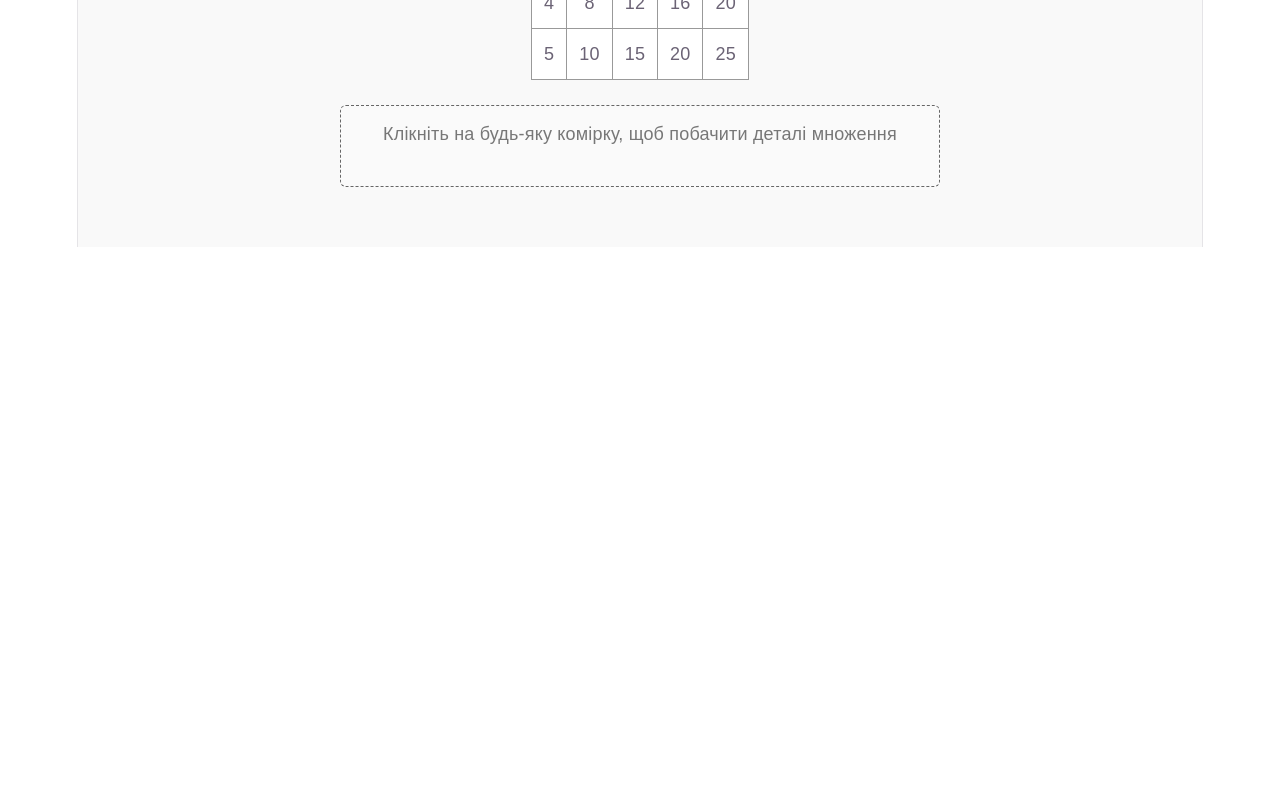
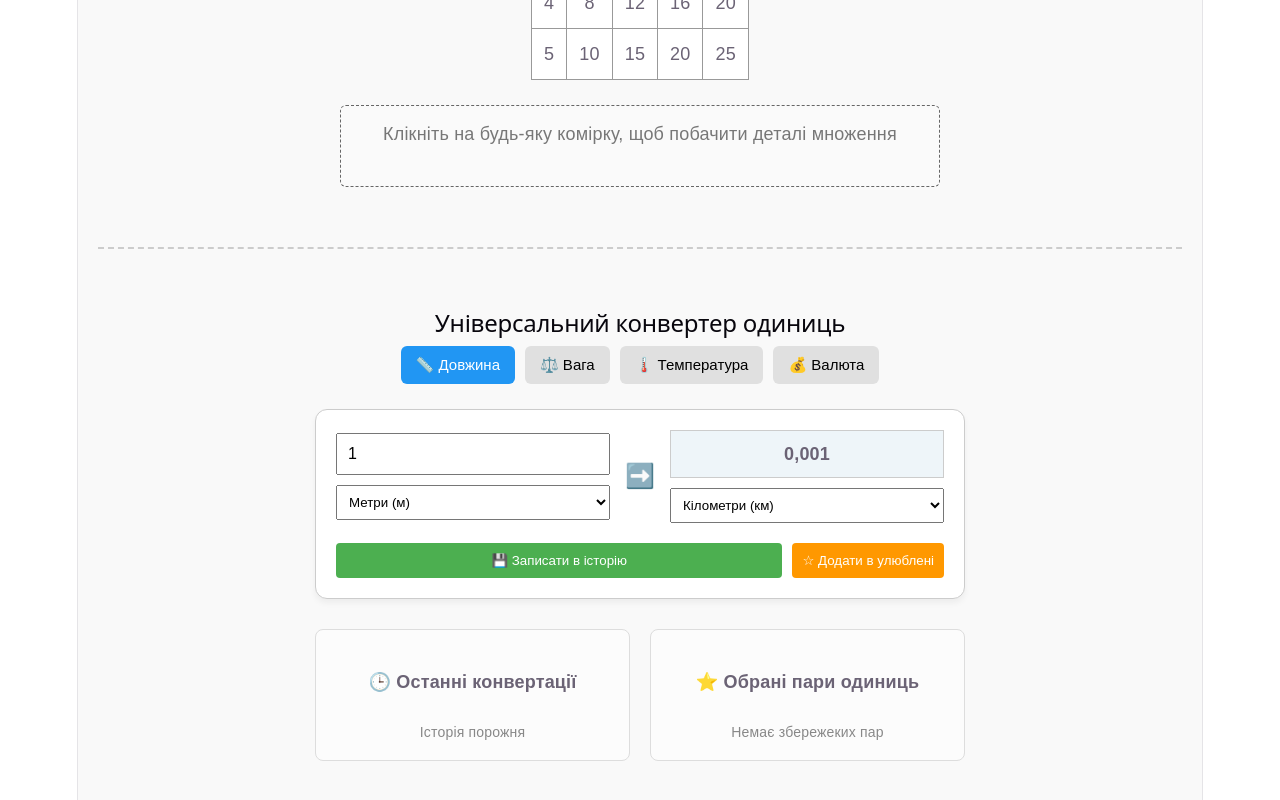
Before and after one commit to Madamada2026/laboratorna-5, a React (Vite) app: page / in a window 1280 px wide. Shown: the part 650-1450 px from the top of the page. Before the commit the page ends 897 px from the top, so only its background shows below. Built offline with nearby package versions, Linux system fonts and the light colour scheme.

Commit message:
feat: виконано завдання3 )

```diff
--- a/src/App.jsx
+++ b/src/App.jsx
@@ -1,6 +1,7 @@
 import React from 'react';
 import CountdownTimer from './CountdownTimer';
 import MultiplicationTable from './MultiplicationTable';
+import UnitConverter from './UnitConverter';
 
 function App() {
   return (
@@ -8,6 +9,8 @@ function App() {
       <CountdownTimer />
       <hr style={{ margin: '40px 0', border: '0', borderTop: '2px dashed #ccc' }} />
       <MultiplicationTable />
+      <hr style={{ margin: '40px 0', border: '0', borderTop: '2px dashed #ccc' }} />
+      <UnitConverter />
     </div>
   );
 }
--- /dev/null
+++ b/src/UnitConverter.jsx
@@ -0,0 +1,193 @@
+import React, { useState } from 'react';
+
+// Дані про категорії та коефіцієнти конвертації відносно базової одиниці
+const CATEGORIES = {
+  length: {
+    label: '📏 Довжина',
+    units: { m: 'Метри (м)', km: 'Кілометри (км)', cm: 'Сантиметри (см)', mm: 'Міліметри (мм)' },
+    rates: { m: 1, km: 1000, cm: 0.01, mm: 0.001 } // базова одиниця: метр
+  },
+  weight: {
+    label: '⚖️ Вага',
+    units: { kg: 'Кілограми (кг)', g: 'Грами (г)', t: 'Тонни (т)', lb: 'Фунти (lb)' },
+    rates: { kg: 1, g: 0.001, t: 1000, lb: 0.453592 } // базова одиниця: кг
+  },
+  temperature: {
+    label: '🌡️ Температура',
+    units: { C: 'Цельсій (°C)', F: 'Фаренгейт (°F)', K: 'Кельвін (K)' }
+    // Температура потребує окремої логіки формул, її пропишемо окремо нижче
+  },
+  currency: {
+    label: '💰 Валюта',
+    units: { UAH: 'Гривня (UAH)', USD: 'Долар (USD)', EUR: 'Євро (EUR)' },
+    rates: { UAH: 1, USD: 41.5, EUR: 44.2 } // базова одиниця: гривня
+  }
+};
+
+function UnitConverter() {
+  // 1. Стани для процесу конвертації
+  const [category, setCategory] = useState('length');
+  const [fromUnit, setFromUnit] = useState('m');
+  const [toUnit, setToUnit] = useState('km');
+  const [inputValue, setInputValue] = useState('1');
+
+  // 2. Стани для історії та улюблених пар
+  const [history, setHistory] = useState([]);
+  const [favorites, setFavorites] = useState([]);
+
+  // Очищення вибору одиниць при зміні категорії
+  const handleCategoryChange = (cat) => {
+    setCategory(cat);
+    const availableUnits = Object.keys(CATEGORIES[cat].units);
+    setFromUnit(availableUnits[0]);
+    setToUnit(availableUnits[1] || availableUnits[0]);
+  };
+
+  // Логіка математичного розрахунку
+  const calculateResult = () => {
+    const val = parseFloat(inputValue);
+    if (isNaN(val)) return '0';
+
+    if (category === 'temperature') {
+      if (fromUnit === toUnit) return val;
+      let celsius = val;
+      if (fromUnit === 'F') celsius = (val - 32) * 5 / 9;
+      if (fromUnit === 'K') celsius = val - 273.15;
+
+      if (toUnit === 'C') return celsius.toFixed(2);
+      if (toUnit === 'F') return (celsius * 9 / 5 + 32).toFixed(2);
+      if (toUnit === 'K') return (celsius + 273.15).toFixed(2);
+    } else {
+      const currentCat = CATEGORIES[category];
+      const baseValue = val * currentCat.rates[fromUnit];
+      const finalResult = baseValue / currentCat.rates[toUnit];
+      return finalResult.toLocaleString('uk-UA', { maximumFractionDigits: 4 });
+    }
+  };
+
+  const result = calculateResult();
+
+  // Збереження операції в історію
+  const handleSaveToHistory = () => {
+    if (!inputValue || isNaN(parseFloat(inputValue))) return;
+    const newRecord = {
+      id: Date.now(),
+      text: `${inputValue} ${fromUnit} = ${result} ${toUnit} (${CATEGORIES[category].label})`
+    };
+    setHistory((prev) => [newRecord, ...prev].slice(0, 5)); // Зберігаємо останні 5 записів
+  };
+
+  // Додавання поточної пари одиниць до обраного
+  const handleToggleFavorite = () => {
+    const pairText = `${CATEGORIES[category].units[fromUnit]} ➡️ ${CATEGORIES[category].units[toUnit]}`;
+    if (favorites.includes(pairText)) {
+      setFavorites((prev) => prev.filter((item) => item !== pairText));
+    } else {
+      setFavorites((prev) => [...prev, pairText]);
+    }
+  };
+
+  return (
+    <div style={{ padding: '20px', maxWidth: '650px', margin: '20px auto', fontFamily: 'Arial, sans-serif' }}>
+      <h2 style={{ textAlign: 'center' }}>Універсальний конвертер одиниць</h2>
+
+      {/* Перемикач категорій */}
+      <div style={{ display: 'flex', justifyContent: 'center', gap: '10px', marginBottom: '25px', flexWrap: 'wrap' }}>
+        {Object.keys(CATEGORIES).map((cat) => (
+          <button
+            key={cat}
+            onClick={() => handleCategoryChange(cat)}
+            style={{
+              padding: '10px 15px',
+              fontSize: '15px',
+              backgroundColor: category === cat ? '#2196f3' : '#e0e0e0',
+              color: category === cat ? 'white' : 'black',
+              border: 'none',
+              borderRadius: '6px',
+              cursor: 'pointer'
+            }}
+          >
+            {CATEGORIES[cat].label}
+          </button>
+        ))}
+      </div>
+
+      {/* Інтерфейс калькулятора */}
+      <div style={{ padding: '20px', border: '1px solid #ccc', borderRadius: '12px', backgroundColor: '#fff', boxShadow: '0 4px 6px rgba(0,0,0,0.05)' }}>
+        <div style={{ display: 'flex', gap: '15px', alignItems: 'center', justifyContent: 'space-between', flexWrap: 'wrap' }}>
+
+          {/* Блок "ЗВІДКИ" */}
+          <div style={{ flex: 1, minWidth: '150px' }}>
+            <input
+              type="number"
+              value={inputValue}
+              onChange={(e) => setInputValue(e.target.value)}
+              style={{ width: '100%', padding: '10px', fontSize: '16px', boxSizing: 'border-box', marginBottom: '10px' }}
+              placeholder="Значення"
+            />
+            <select value={fromUnit} onChange={(e) => setFromUnit(e.target.value)} style={{ width: '100%', padding: '8px' }}>
+              {Object.entries(CATEGORIES[category].units).map(([code, name]) => (
+                <option key={code} value={code}>{name}</option>
+              ))}
+            </select>
+          </div>
+
+          <div style={{ fontSize: '24px', fontWeight: 'bold' }}>➡️</div>
+
+          {/* Блок "КУДИ" */}
+          <div style={{ flex: 1, minWidth: '150px' }}>
+            <div style={{ width: '100%', padding: '10px', fontSize: '18px', fontWeight: 'bold', backgroundColor: '#eef5f9', border: '1px solid #ccc', boxSizing: 'border-box', marginBottom: '10px', minHeight: '43px' }}>
+              {result}
+            </div>
+            <select value={toUnit} onChange={(e) => setToUnit(e.target.value)} style={{ width: '100%', padding: '8px' }}>
+              {Object.entries(CATEGORIES[category].units).map(([code, name]) => (
+                <option key={code} value={code}>{name}</option>
+              ))}
+            </select>
+          </div>
+        </div>
+
+        {/* Кнопки збереження */}
+        <div style={{ display: 'flex', gap: '10px', marginTop: '20px' }}>
+          <button onClick={handleSaveToHistory} style={{ flex: 1, padding: '10px', backgroundColor: '#4caf50', color: 'white', border: 'none', borderRadius: '4px', cursor: 'pointer' }}>
+            💾 Записати в історію
+          </button>
+          <button onClick={handleToggleFavorite} style={{ padding: '10px', backgroundColor: '#ff9800', color: 'white', border: 'none', borderRadius: '4px', cursor: 'pointer' }}>
+            {favorites.includes(`${CATEGORIES[category].units[fromUnit]} ➡️ ${CATEGORIES[category].units[toUnit]}`) ? '⭐ В улюблених' : '☆ Додати в улюблені'}
+          </button>
+        </div>
+      </div>
+
+      {/* Панелі списків (Історія та Обране) */}
+      <div style={{ display: 'flex', gap: '20px', marginTop: '30px', flexWrap: 'wrap' }}>
+
+        {/* Блок Історії */}
+        <div style={{ flex: 1, minWidth: '250px', padding: '15px', border: '1px solid #ddd', borderRadius: '8px', backgroundColor: '#fcfcfc' }}>
+          <h4>🕒 Останні конвертації</h4>
+          {history.length === 0 ? <p style={{ color: '#888', fontSize: '14px' }}>Історія порожня</p> : (
+            <ul style={{ paddingLeft: '20px', fontSize: '14px' }}>
+              {history.map((item) => (
+                <li key={item.id} style={{ marginBottom: '5px' }}>{item.text}</li>
+              ))}
+            </ul>
+          )}
+        </div>
+
+        {/* Блок Улюблених пар */}
+        <div style={{ flex: 1, minWidth: '250px', padding: '15px', border: '1px solid #ddd', borderRadius: '8px', backgroundColor: '#fcfcfc' }}>
+          <h4>⭐ Обрані пари одиниць</h4>
+          {favorites.length === 0 ? <p style={{ color: '#888', fontSize: '14px' }}>Немає збережеких пар</p> : (
+            <ul style={{ paddingLeft: '20px', fontSize: '14px', color: '#e65100' }}>
+              {favorites.map((fav, index) => (
+                <li key={index} style={{ marginBottom: '5px' }}>{fav}</li>
+              ))}
+            </ul>
+          )}
+        </div>
+
+      </div>
+    </div>
+  );
+}
+
+export default UnitConverter;
```
